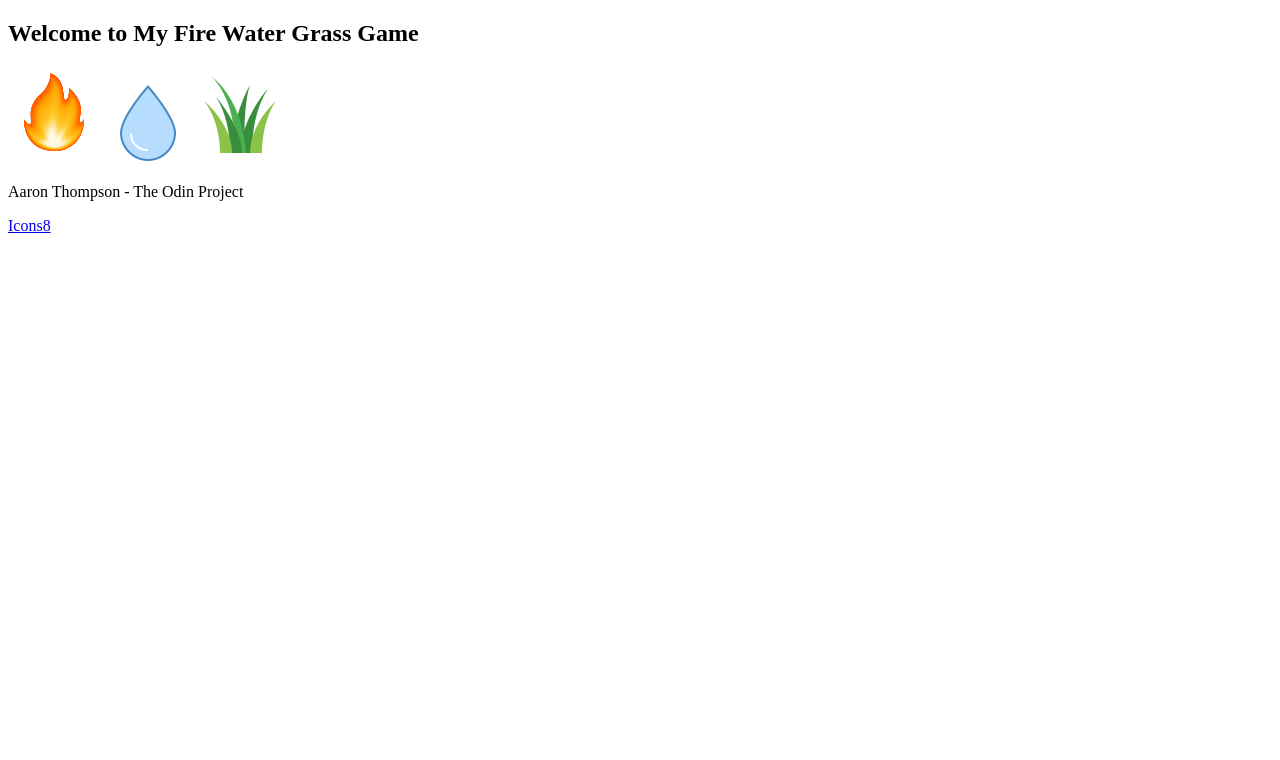
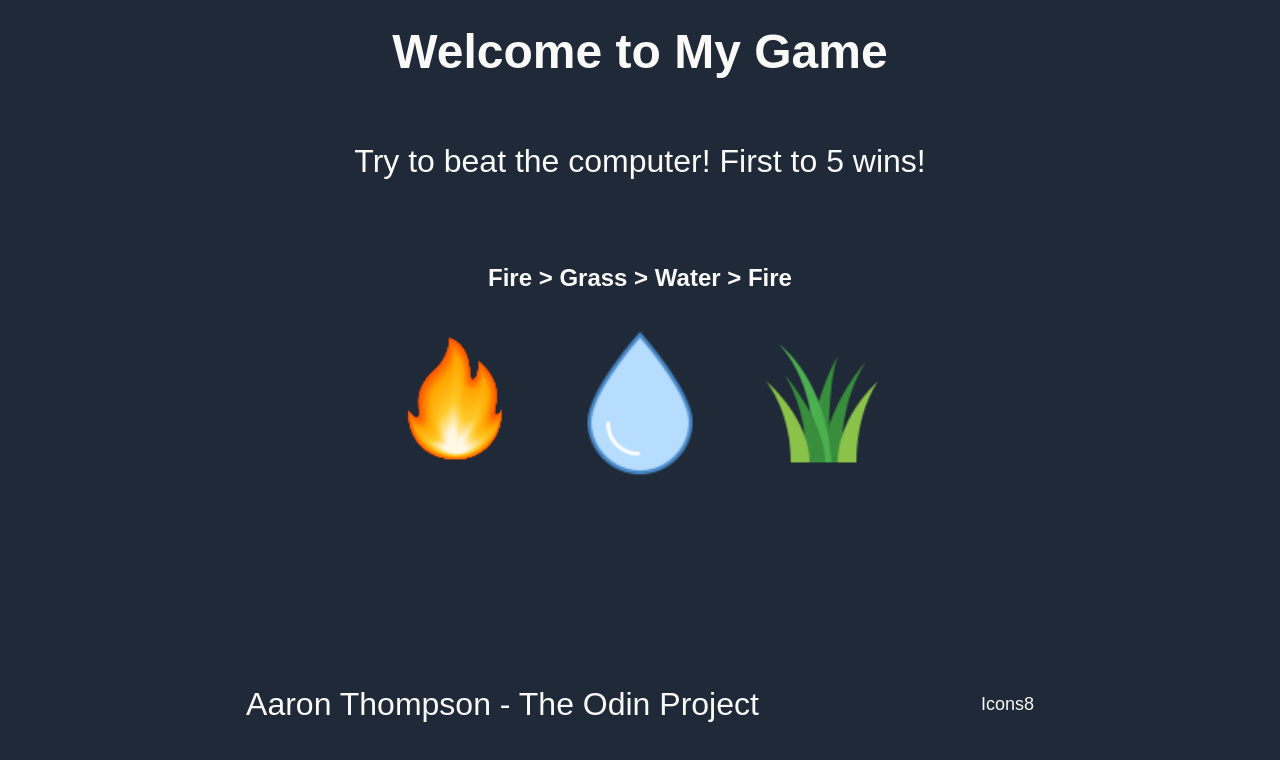
Before and after one commit to Endeyr/rockPaperScissors, a plain HTML site: page index.html in a window 1280 px wide. Drawn offline with Linux system fonts and the light colour scheme.

Commit message:
added css styles.

```diff
--- a/index.html
+++ b/index.html
@@ -7,16 +7,19 @@
     <title>Document</title>
     <link rel="stylesheet" href="style.css" />
   </head>
-  <header></header>
   <body>
-    <h2>Welcome to My Fire Water Grass Game</h2>
+    <div class="heading">
+      <header>Welcome to My Game</header>
+      <p>Try to beat the computer! First to 5 wins!</p>
+      <h2>Fire > Grass > Water > Fire</h2>
+    </div>
     <div class="buttons">
       <img src="images/fire.png" class="img" id="fire" onclick="setFire()" />
       <img src="images/water.png" class="img" id="water" onclick="setWater()" />
       <img src="images/grass.png" class="img" id="grass" onclick="setGrass()" />
     </div>
-    <div id="container">
-      <div id="computerSelection"></div>
+    <div class="container">
+      <div class="outcome" id="computerSelection"></div>
       <div class="outcome" id="results"></div>
       <div class="outcome" id="score"></div>
       <div class="outcome" id="end"></div>
@@ -24,7 +27,7 @@
     </div>
   </body>
   <footer>
-    <p>Aaron Thompson - The Odin Project</p>
+    <p class="footer">Aaron Thompson - The Odin Project</p>
     <a target="_blank" href="https://icons8.com">Icons8</a>
   </footer>
   <script src="script.js"></script>
--- a/script.js
+++ b/script.js
@@ -66,6 +66,7 @@ function playRound(userChoice) {
     end.textContent = "You Win! " + userScore + " : " + computerScore
     let pa = document.createElement("button")
     pa.textContent = "Play Again"
+    pa.className = "button"
     pa.id = "pa"
     again.appendChild(pa)
     pa.addEventListener("click", replayGame)
--- a/style.css
+++ b/style.css
@@ -0,0 +1,82 @@
+body {
+  font-family: "Halvetica", sans-serif;
+  background-color: #1f2937;
+  color: #f9faf8;
+}
+
+img.center {
+  display: block;
+  height: auto;
+  width: 300px;
+  margin-right: auto;
+  margin-left: auto;
+}
+
+a {
+  text-decoration: none;
+  color: #f9faf8;
+  font-size: 18px;
+}
+
+header {
+  font-size: 48px;
+  font-weight: 700;
+}
+
+p {
+  font-size: 32px;
+}
+
+.heading {
+  display: flex;
+  flex-direction: column;
+  gap: 2rem;
+  justify-content: center;
+  align-items: center;
+  padding: 16px;
+  margin: 0 auto;
+}
+
+.container {
+  display: flex;
+  flex-direction: column;
+  gap: 2rem;
+  justify-content: center;
+  align-items: center;
+  padding: 16px;
+  margin: 0 auto;
+}
+
+.buttons {
+  display: flex;
+  gap: 2rem;
+  justify-content: center;
+}
+
+.buttons > * {
+  flex-grow: 0;
+  flex-shrink: 0;
+  flex-basis: 150px;
+}
+
+.outcome {
+  font-size: 24px;
+}
+
+footer {
+  display: flex;
+  justify-content: space-evenly;
+  align-items: center;
+  flex-basis: 300px;
+  padding: 16px;
+  margin: 0 auto;
+}
+
+.button {
+  padding: 16px 32px;
+  background-color: transparent;
+  border-width: thick;
+  color: #f9faf8;
+  font-size: 32px;
+  font-weight: 700;
+}
```
